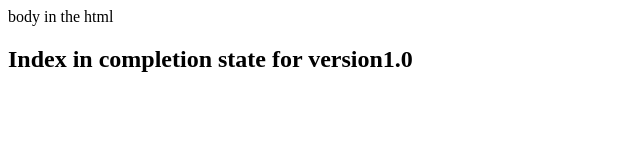
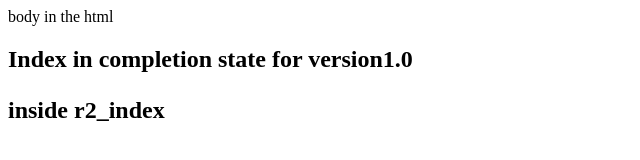
Before and after one commit to niteshthali08/git-test, a plain HTML site: page WebContent/index.html in a window 1280 px wide. Shown: the whole page, without its empty margins (0-640 px from the left). Drawn offline with Linux system fonts and the light colour scheme.

Commit message:
r2 first commit.

```diff
--- a/WebContent/index.html
+++ b/WebContent/index.html
@@ -7,5 +7,6 @@
 <body>
 	body in the html
 	<h2> Index in completion state for version1.0 <h2>
+	<p> inside r2_index <p>
 </body>
 </html>
```
